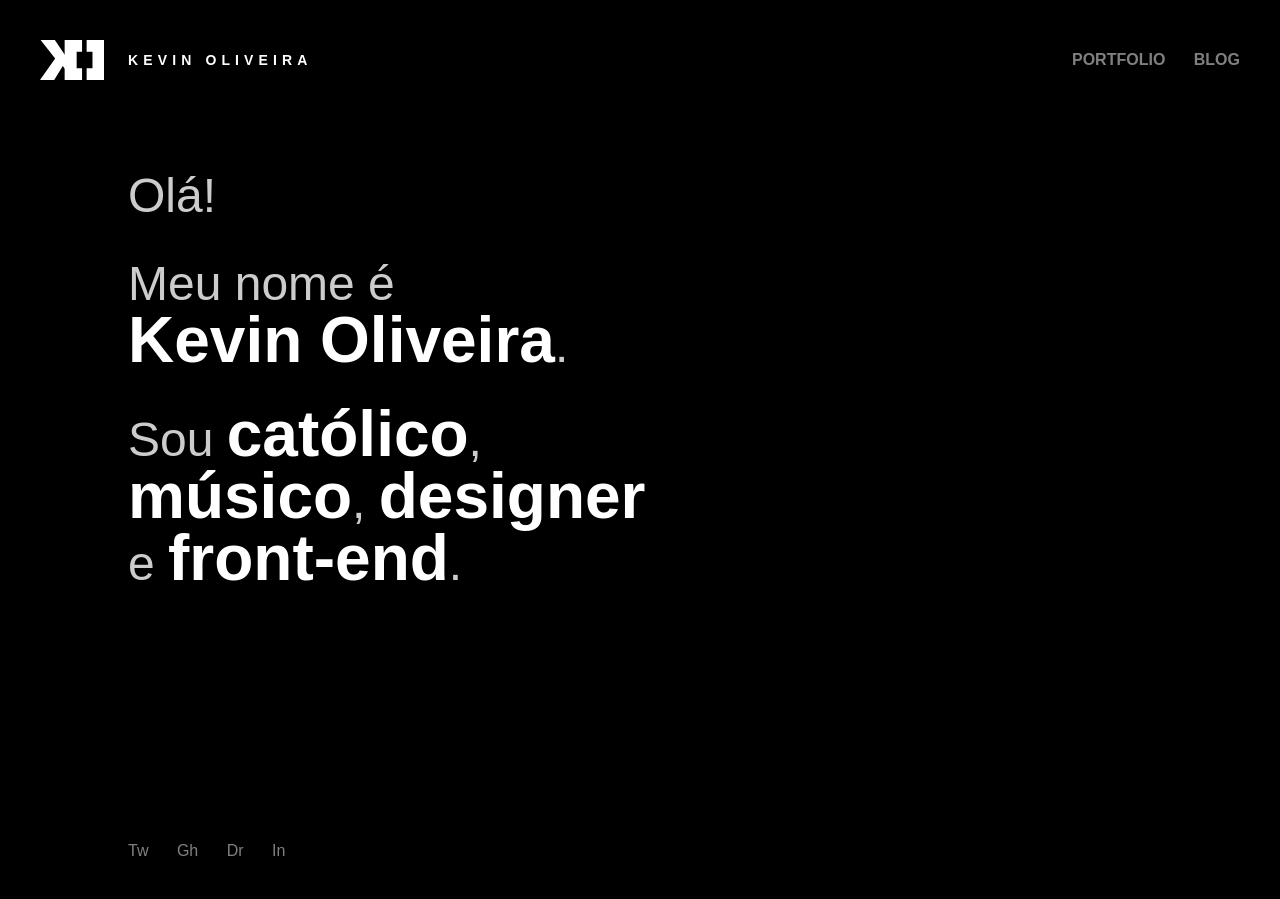
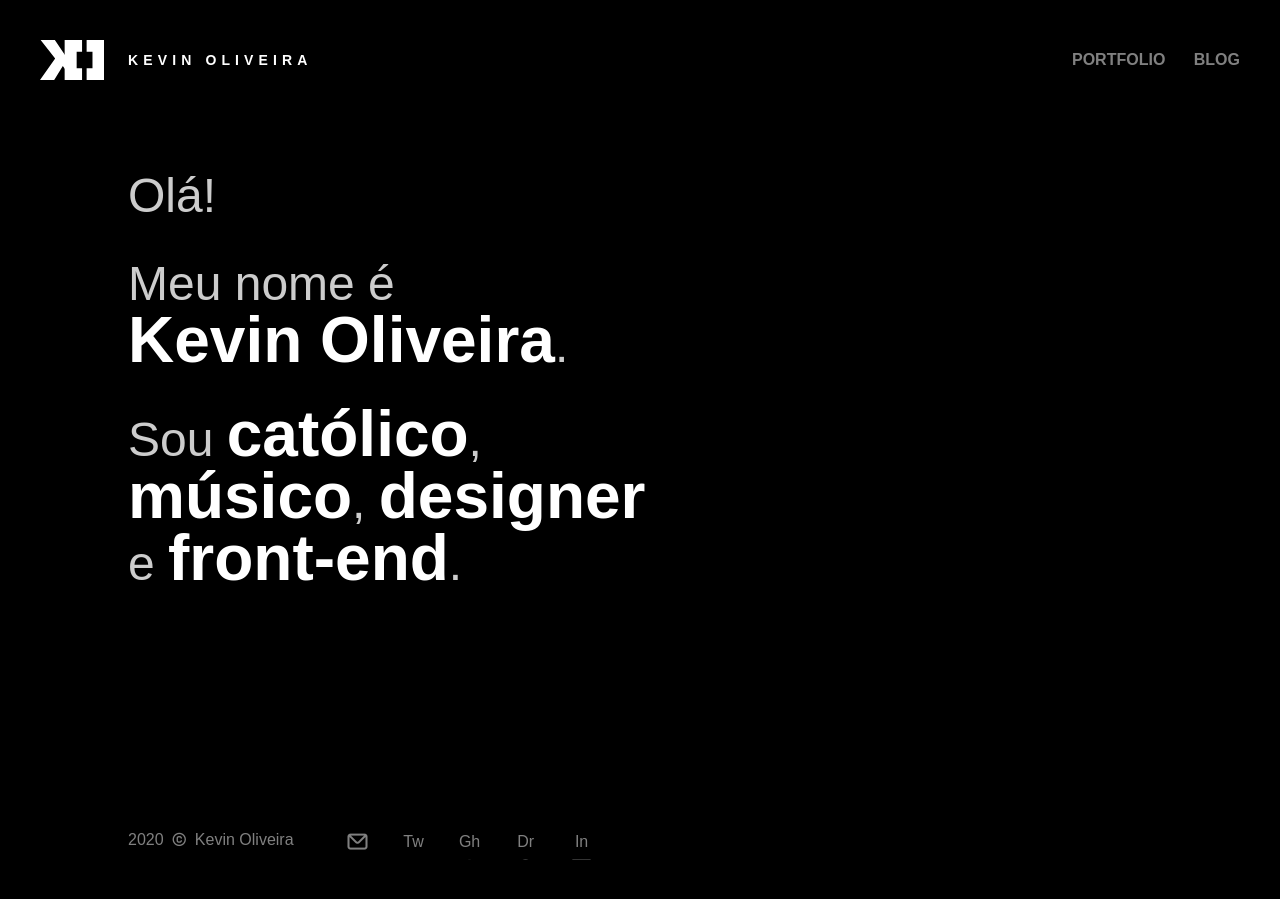
Before and after one commit to kvnol/kevinoliveira.com.br, a Jekyll site: the page built from index.html, in a window 1280 px wide. Built offline with Jekyll 4.4.1, drawn with Linux system fonts in a browser that asks for light colours; some web fonts are replaced.

Commit message:
Fix footer social

```diff
--- a/_includes/footer.html
+++ b/_includes/footer.html
@@ -1,8 +1,24 @@
 <footer class="footer" role="contentinfo">
+  <p class="footer-copy">2020 <i class="uil uil-copyright"></i> Kevin Oliveira</p>
   <nav class="footer-social">
-    <a href="https://twitter.com/kvnol" title="Twitter">Tw</a>
-    <a href="https://github.com/kvnol" title="GitHub">Gh</a>
-    <a href="https://dribbble.com/kvnol" title="Dribbble">Dr</a>
-    <a href="https://linkedin.com/in/kvnol" title="LinkedIn">In</a>
+    <a href="mailto:me@kevinoliveira.com.br" target="_blank" title="E-mail">
+      <i class="uil uil-envelope"></i>
+    </a>
+    <a class="twitter" href="https://twitter.com/kvnol" title="Twitter">
+      <span>Tw</span>
+      <i class="uil uil-twitter"></i>
+    </a>
+    <a href="https://github.com/kvnol" title="GitHub">
+      <span>Gh</span>
+      <i class="uil uil-github"></i>
+    </a>
+    <a class="dribbble" href="https://dribbble.com/kvnol" title="Dribbble">
+      <span>Dr</span>
+      <i class="uil uil-dribbble"></i>
+    </a>
+    <a class="linkedin" href="https://linkedin.com/in/kvnol" title="LinkedIn">
+      <span>In</span>
+      <i class="uil uil-linkedin"></i>
+    </a>
   </nav>
 </footer>
--- a/src/scss/layouts/_footer.scss
+++ b/src/scss/layouts/_footer.scss
@@ -1,14 +1,56 @@
 .footer {
   @extend .grid;
+  display: flex;
+  flex-direction: column;
+  margin-top: rem(48px);
   padding: rem(40px) 0;
+  color: rgba($white, .5);
+
+  @media (min-width: $tablet) {
+    flex-direction: row;
+  }
+
+  &-copy {
+    line-height: 1.5;
+
+    @media (min-width: $tablet) {
+      margin: 0;
+      margin-right: rem(48px);
+    }
+  }
 
   &-social {
+    display: flex;
 
     a {
+      display: flex;
+      align-items: center;
+      justify-content: flex-start;
+      flex-direction: column;
+      overflow: hidden;
+      width: rem(32px);
+      height: rem(32px);
       color: rgba($white, .5);
+      transition: .3s all ease;
 
       &:hover {
         color: $white;
+
+        span {
+          margin-top: rem(-30px);
+        }
+
+        &.twitter {
+          color: #1da1f2;
+        }
+
+        &.dribbble {
+          color: #ea4c89;
+        }
+
+        &.linkedin {
+          color: #0077b5;
+        }
       }
 
       &:not(:last-child) {
@@ -19,5 +61,14 @@
         content: none;
       }
     }
+
+    span {
+      padding: rem(5px);
+      transition: .3s all ease;
+    }
+
+    i {
+      font-size: rem(24px);
+    }
   }
 }
```
